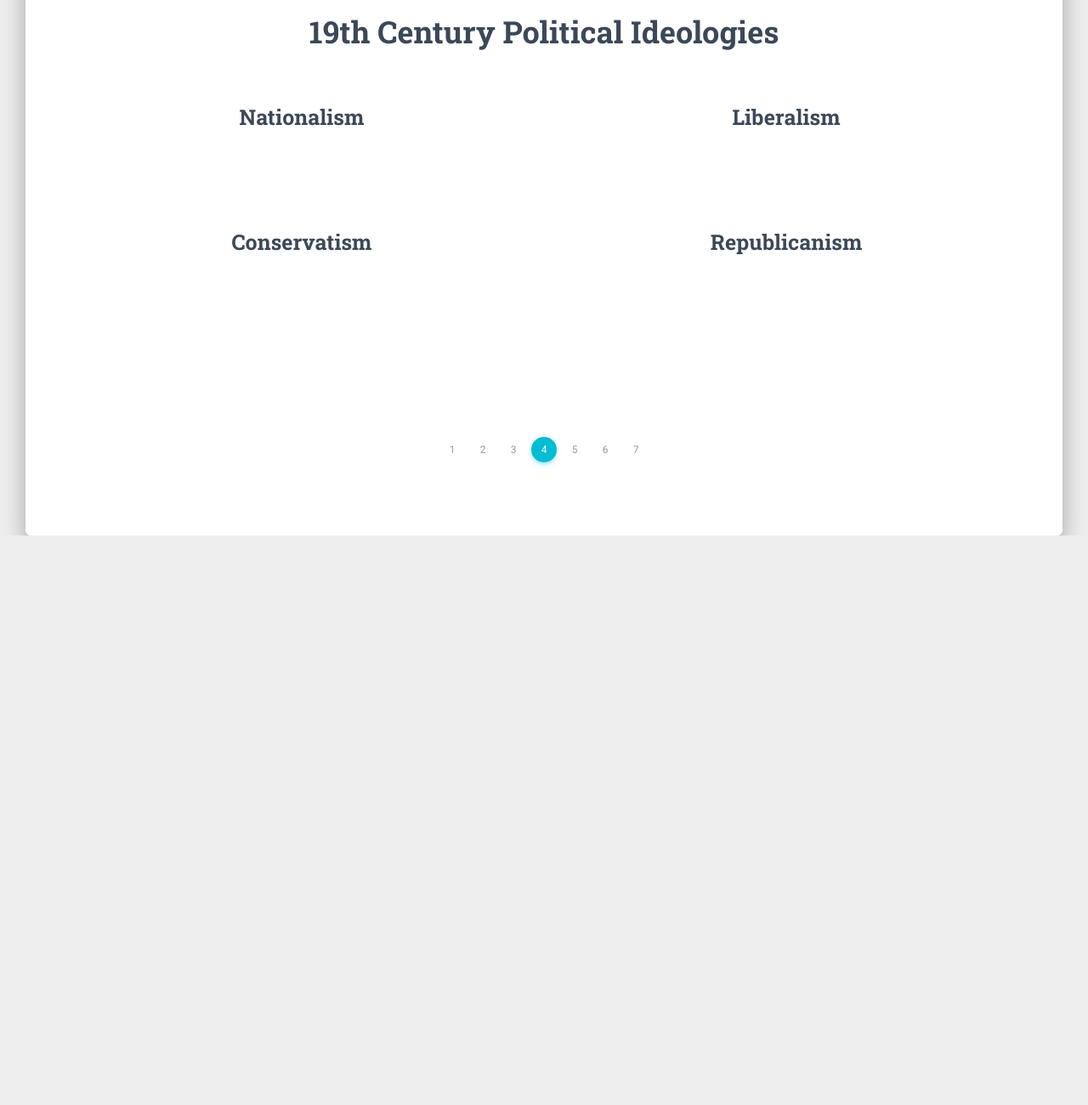
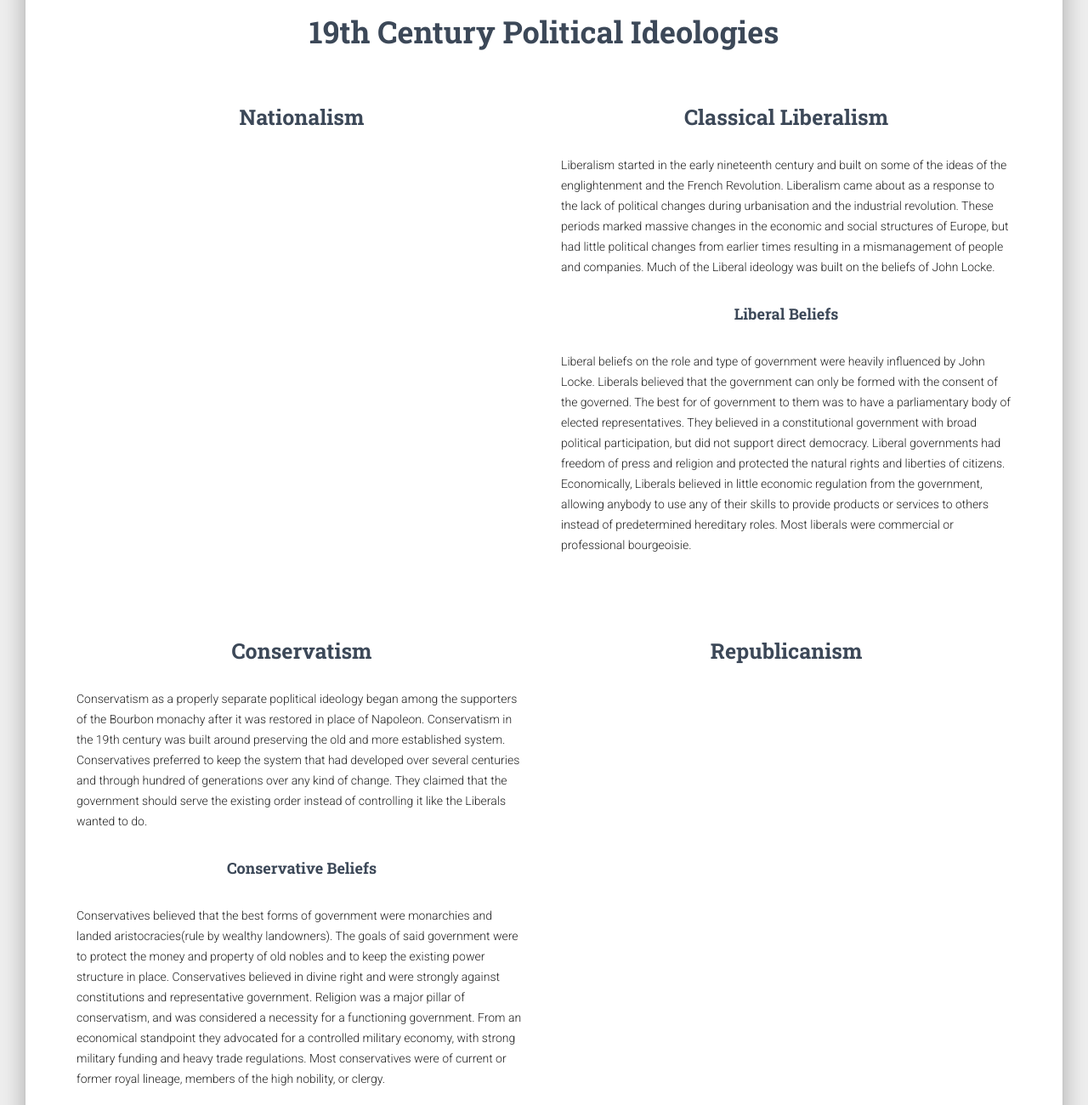
Before and after one commit to senderov/senderov.github.io, a plain HTML site: page icantwithkant/4.html in a window 1280 px wide. Shown: the part 1860-3160 px from the top of the page at 85% size. Before the commit the page ends 2490 px from the top, so only its background shows below. Drawn offline with Linux system fonts and the light colour scheme; some packages are replaced by stand-ins of ours.

Commit message:
Conservatism and Liberalism

```diff
--- a/icantwithkant/4.html
+++ b/icantwithkant/4.html
@@ -92,20 +92,31 @@
         <h3 class="title">Concert of Europe</h3>
         <h5 class="description">The Congress of Vienna established the concert of Europe as an extension of itself. It was a loose union of the major powers delegates from which met every annum to ensure stability in Europe. It contained the principle of intervention the goal of which was to prevent further revolutions and formed an agreement between the major powers allowing any empire facing a rebellion to call upon the help of the others if necessary. The Concert of Europe restored the leadership systems of Europe before the revolution via the principle of legitimacy where the right to power was determined by hereditary status and the needs of the Church. Monarchs, nobles, and clergy all returned to power. The Concert successfully stopped several uprisings, but ultimately failed after only 8 years when Britain decided it no longer wanted to get involved in continental conflicts.</h5>
       </div>
-      <div class="section text-center">
-        <h2 class="title">19th Century Political Ideologies</h2>
+      <div class="section">
+        <h2 class="title text-center">19th Century Political Ideologies</h2>
         <div class="row">
           <div class="col-md-6">
             <div class="card card-plain">
-              <h3 class="card-title">Nationalism</h3>
+              <h3 class="card-title text-center">Nationalism</h3>
               <div class="card-body">
               </div>
             </div>
           </div>
           <div class="col-md-6">
             <div class="card card-plain">
-              <h3 class="card-title">Liberalism</h3>
+              <h3 class="card-title text-center">Classical Liberalism</h3>
               <div class="card-body">
+                <p>Liberalism started in the early nineteenth century and built on some of the ideas of the englightenment and the French Revolution.
+                Liberalism came about as a response to the lack of political changes during urbanisation and the industrial revolution. These periods
+                marked massive changes in the economic and social structures of Europe, but had little political changes from earlier times resulting
+                in a mismanagement of people and companies. Much of the Liberal ideology was built on the beliefs of John Locke.</p>
+                <h4 class="title text-center">Liberal Beliefs</h4>
+                <p>Liberal beliefs on the role and type of government were heavily influenced by John Locke. Liberals believed that the government can
+                only be formed with the consent of the governed. The best for of government to them was to have a parliamentary body of elected representatives.
+                They believed in a constitutional government with broad political participation, but did not support direct democracy. Liberal governments
+                had freedom of press and religion and protected the natural rights and liberties of citizens. Economically, Liberals believed in little
+                economic regulation from the government, allowing anybody to use any of their skills to provide products or services to others instead of
+                predetermined hereditary roles. Most liberals were commercial or professional bourgeoisie.</p>
               </div>
             </div>
           </div>
@@ -113,15 +124,26 @@
         <div class="row">
           <div class="col-md-6">
             <div class="card card-plain">
-              <h3 class="card-title">Conservatism</h3>
+              <h3 class="card-title text-center">Conservatism</h3>
               <div class="card-body">
+                <p>Conservatism as a properly separate poplitical ideology began among the supporters of the Bourbon monachy after it was restored in place of Napoleon.
+                Conservatism in the 19th century was built around preserving the old and more established system. Conservatives preferred to keep the system that had developed over
+                several centuries and through hundred of generations over any kind of change. They claimed that the government should serve the existing order instead of
+                controlling it like the Liberals wanted to do.</p>
+                <h4 class="title text-center">Conservative Beliefs</h4>
+                <p>Conservatives believed that the best forms of government were monarchies and landed aristocracies(rule by wealthy landowners). The goals of said government
+                were to protect the money and property of old nobles and to keep the existing power structure in place. Conservatives believed in divine right and were
+                strongly against constitutions and representative government. Religion was a major pillar of conservatism, and was considered a necessity for a functioning government.
+                From an economical standpoint they advocated for a controlled military economy, with strong military funding and heavy trade regulations. Most conservatives were
+                of current or former royal lineage, members of the high nobility, or clergy.</p>
               </div>
             </div>
           </div>
           <div class="col-md-6">
             <div class="card card-plain">
-              <h3 class="card-title">Republicanism</h3>
+              <h3 class="card-title text-center">Republicanism</h3>
               <div class="card-body">
+                <p></p>
               </div>
             </div>
           </div>
```
